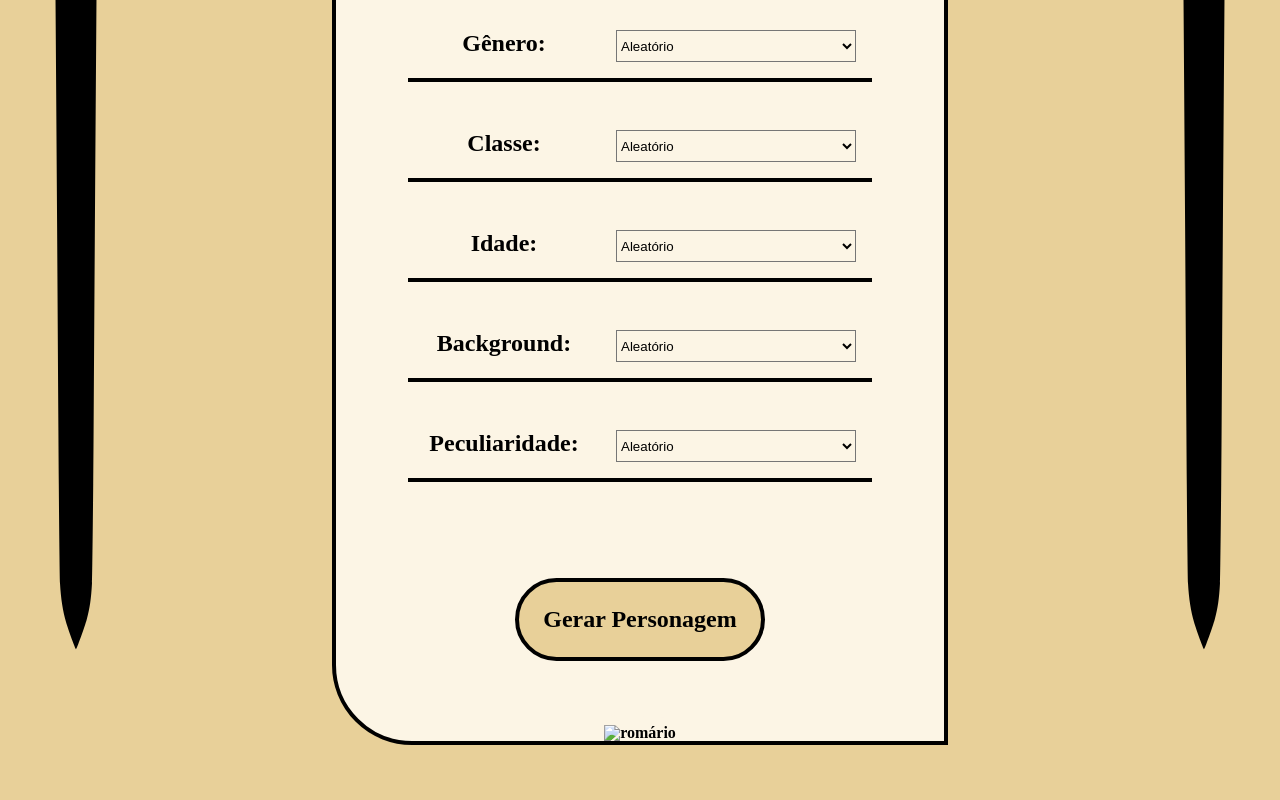
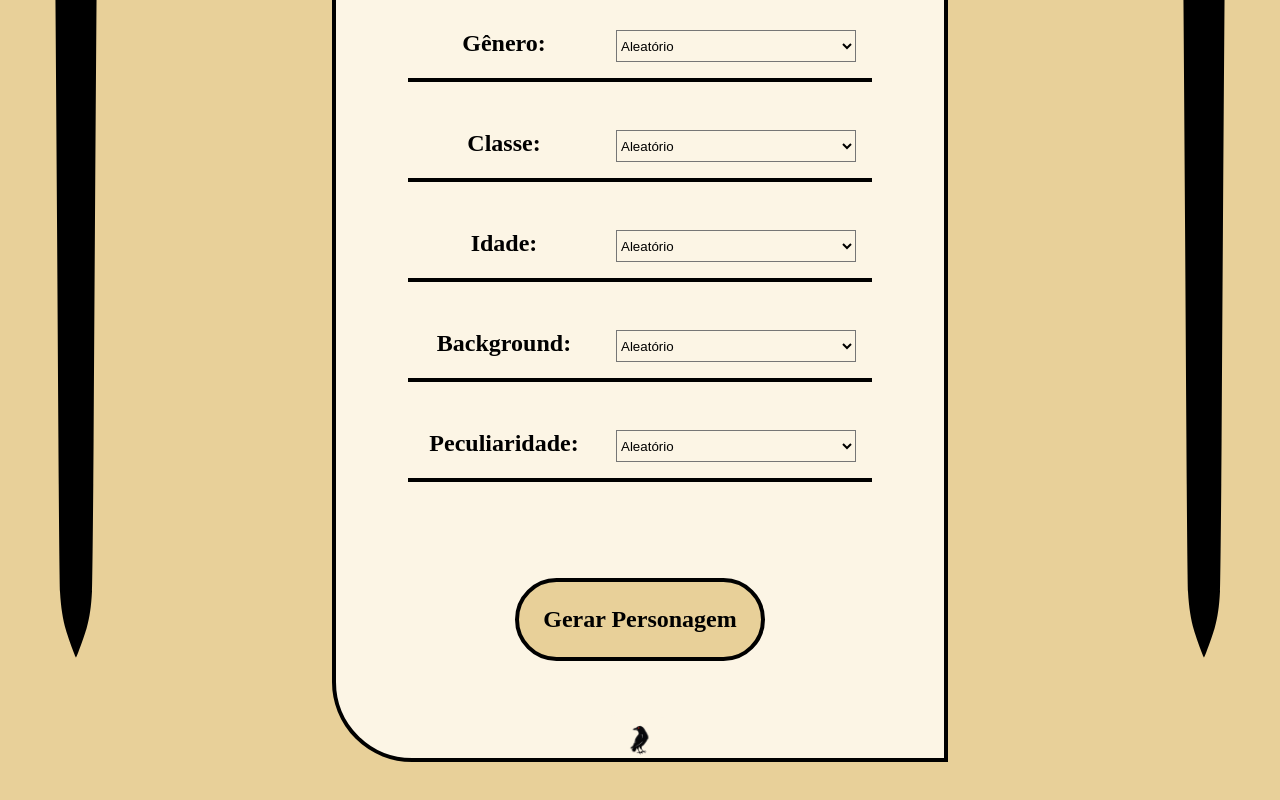
Before and after one commit to kaiosingulano/GeradorDePersonagens, a plain HTML site: page index.html in a window 1280 px wide. Shown: the part 533-1333 px from the top of the page. Drawn offline with Linux system fonts and the light colour scheme; a web font is replaced by a local one.

Commit message:
Add files via upload

```diff
--- a/index.html
+++ b/index.html
@@ -110,7 +110,7 @@
             <button onclick="gerarPersonagem()" class="botao">Gerar Personagem</button>
             <button onclick="reiniciarGerador()" class="botao2">Reiniciar Gerador</button>
             <p class="easter">BOIOLA!</p>
-            <a onclick="romario()"><img class="romario" src="/Projetos/Gerador de Personagens/img/romario.png" alt="romário"></a>
+            <a onclick="romario()"><img class="romario" src="./img/romario.png" alt="romário"></a>
         </section>
     </section>
     <img src="./img/espada.svg" alt="espada" class="espada">
```
